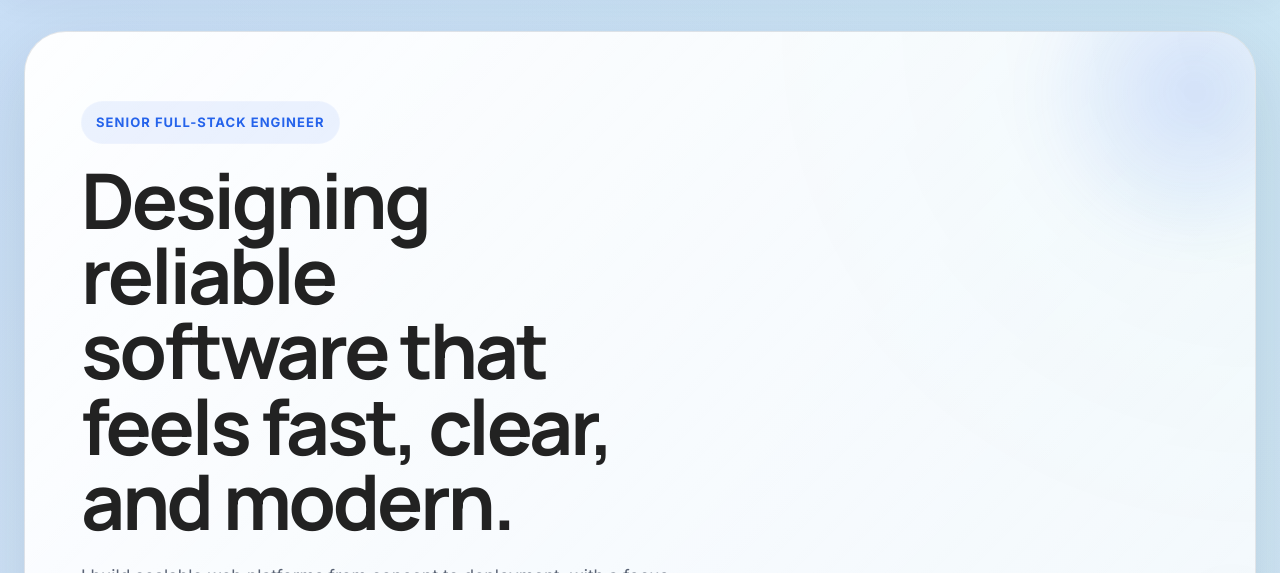
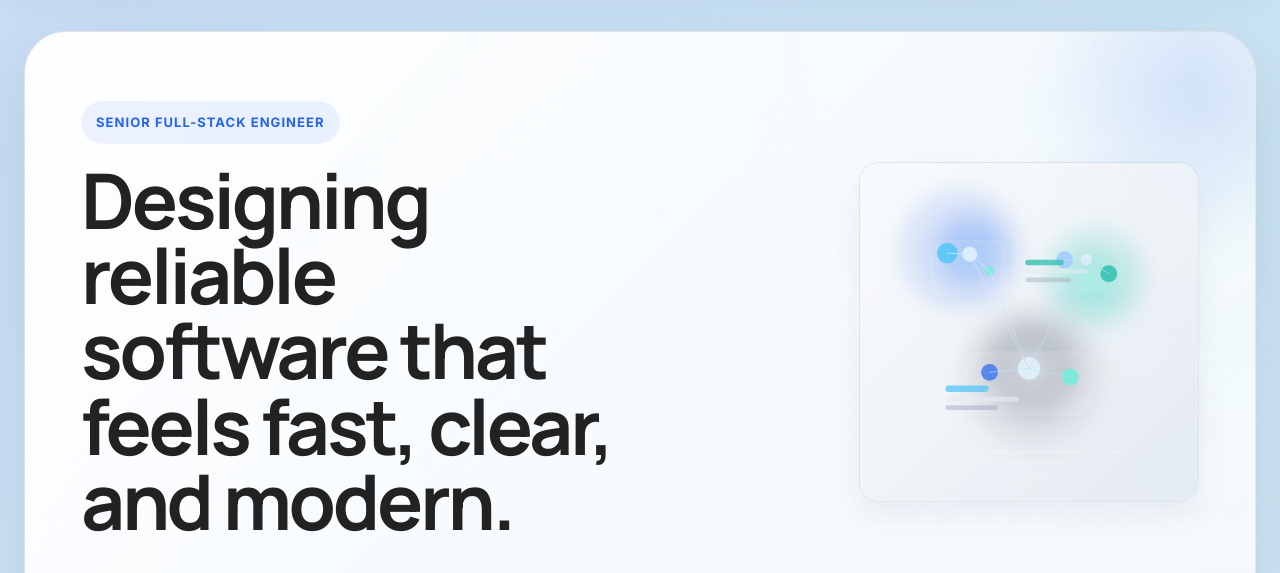
Before and after one commit to kamalshanth163/MyPortfolio, a website: page index.html in a window 1280 px wide. Shown: the part 91-664 px from the top of the page. Drawn offline with Linux system fonts and the light colour scheme.

Commit message:
Make the mesh image light

```diff
--- a/index.html
+++ b/index.html
@@ -41,7 +41,11 @@
   <div id="wall" class="wall">
     <div class="hero-copy">
       <p class="eyebrow">Senior Full-Stack Engineer</p>
-      <h1>Designing reliable software that feels fast, clear, and modern.</h1>
+      <div class="line">
+        <h1>Designing reliable software that feels fast, clear, and modern.</h1>
+        <img class="hero-illustration" src="./images/tech-mesh.svg" alt="Abstract mesh network illustration representing full stack development">
+      </div>
+
       <p class="hero-text">I build scalable web platforms from concept to deployment, with a focus on clean architecture, polished UI, and product outcomes that hold up in production.</p>
       <div class="hero-actions">
         <a class="button button-primary menu-link" href="#personal-projects">View Projects</a>
--- a/styles/style.css
+++ b/styles/style.css
@@ -852,8 +852,8 @@ header .menu-icon {
   box-shadow: var(--shadow);
   overflow: hidden;
   display: grid;
-  grid-template-columns: minmax(0, 1.15fr) minmax(320px, 0.85fr);
-  gap: 40px;
+  grid-template-columns: minmax(0, 1fr);
+  gap: 0;
   align-items: center;
 }
 
@@ -901,13 +901,36 @@ header .menu-icon {
   text-transform: uppercase;
 }
 
-.hero-copy h1 {
+.line {
+  display: flex;
+  align-items: flex-start;
+  justify-content: space-between;
+  gap: clamp(16px, 3vw, 32px);
+}
+
+.line h1 {
   font-family: 'Manrope', 'Inter', sans-serif;
   font-size: clamp(3rem, 6vw, 5.8rem);
   line-height: 0.98;
   letter-spacing: -0.04em;
+  flex: 1 1 auto;
   max-width: 11ch;
+  margin: 0;
   margin-bottom: 22px;
+}
+
+.hero-illustration {
+  width: min(40vw, 340px);
+  max-width: 340px;
+  height: auto;
+  flex: 0 0 auto;
+  margin-left: auto;
+  align-self: flex-start;
+  border-radius: 20px;
+  border: 1px solid rgba(148, 163, 184, 0.28);
+  background: linear-gradient(145deg, rgba(255, 255, 255, 0.84), rgba(226, 232, 240, 0.5));
+  box-shadow: 0 12px 28px rgba(148, 163, 184, 0.2);
+  opacity: 0.82;
 }
 
 .hero-text {
@@ -1306,8 +1329,17 @@ footer p {
     padding: 40px;
   }
 
-  .hero-copy h1 {
+  .line {
+    display: block;
+  }
+
+  .line h1 {
     max-width: 14ch;
+    margin-bottom: 0;
+  }
+
+  .hero-illustration {
+    display: none;
   }
 
   .hero-stats {
@@ -1412,7 +1444,7 @@ footer p {
     border-radius: 28px;
   }
 
-  .hero-copy h1 {
+  .line h1 {
     font-size: clamp(2.3rem, 9vw, 4rem);
   }
 
```
Also changed, not shown: images/tech-mesh.svg (added).
